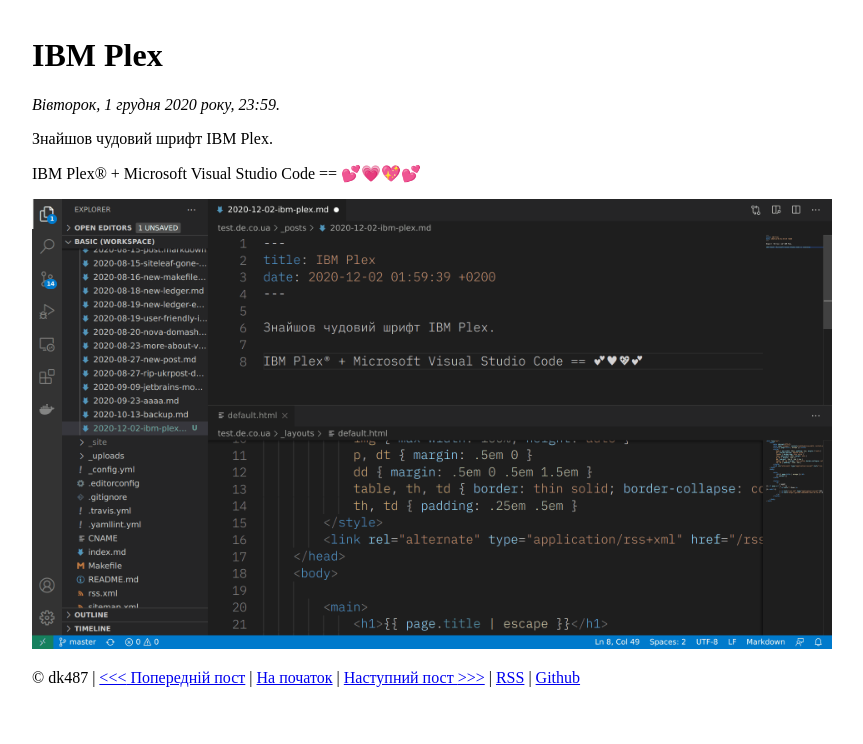
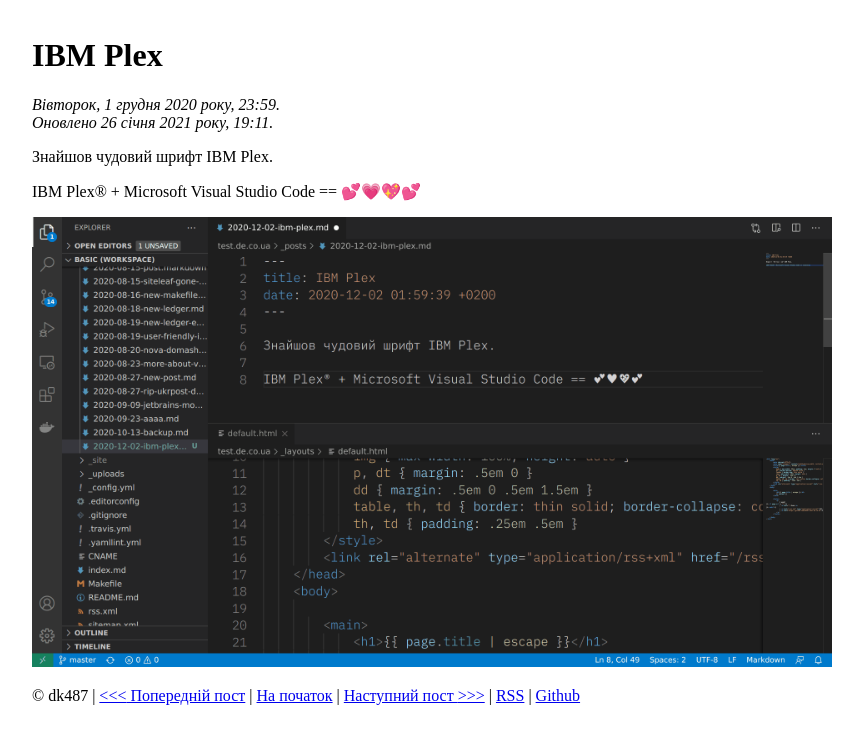
Before and after one commit to dk487/test.de.co.ua, a Jekyll site: the page built from _posts/2020/2020-12-02-ibm-plex.md, in a window 1280 px wide. Shown: the top 744 px of the page, without its empty margins (208-1071 px from the left). Built offline with Jekyll 4.4.1, drawn with Linux system fonts in a browser that asks for light colours.

Commit message:
Show post mtime

```diff
--- /dev/null
+++ b/_includes/ua_date.html
@@ -0,0 +1,19 @@
+{{- include.date | date: '%e' -}}
+
+{%- assign _m = include.date | date: '%m' -%}
+{%- if _m == '01' %} січня {% endif %}
+{%- if _m == '02' %} лютого {% endif %}
+{%- if _m == '03' %} березня {% endif %}
+{%- if _m == '04' %} квітня {% endif %}
+{%- if _m == '05' %} травня {% endif %}
+{%- if _m == '06' %} червня {% endif %}
+{%- if _m == '07' %} липня {% endif %}
+{%- if _m == '08' %} серпня {% endif %}
+{%- if _m == '09' %} вересня {% endif %}
+{%- if _m == '10' %} жовтня {% endif %}
+{%- if _m == '11' %} листопада {% endif %}
+{%- if _m == '12' %} грудня {% endif %}
+
+{{- include.date | date: '%Y' }} року,
+
+{{- include.date | date: ' %H:%M' -}}
--- a/_layouts/post.html
+++ b/_layouts/post.html
@@ -13,37 +13,35 @@
   <em>
     <time datetime="{{ page.date | date: '%Y-%m-%dT%H:%M:%S%:z' }}" itemprop="datePublished">
 {%- if page.lang %}
-      {{ page.date | date: '%Y-%m-%d %H:%M' }}
-{%- else %}
-      {% assign _w = page.date | date: '%u' -%}
-      {%- if _w == '1' %}Понеділок, {% endif -%}
-      {%- if _w == '2' %}Вівторок, {% endif -%}
-      {%- if _w == '3' %}Середа, {% endif -%}
-      {%- if _w == '4' %}Четвер, {% endif -%}
-      {%- if _w == '5' %}П'ятниця, {% endif -%}
-      {%- if _w == '6' %}Субота, {% endif -%}
-      {%- if _w == '7' %}Неділя, {% endif -%}
-
-      {{ page.date | date: '%e' }}
-
-      {%- assign _m = page.date | date: '%m' -%}
-      {%- if _m == '01' %} січня {% endif %}
-      {%- if _m == '02' %} лютого {% endif %}
-      {%- if _m == '03' %} березня {% endif %}
-      {%- if _m == '04' %} квітня {% endif %}
-      {%- if _m == '05' %} травня {% endif %}
-      {%- if _m == '06' %} червня {% endif %}
-      {%- if _m == '07' %} липня {% endif %}
-      {%- if _m == '08' %} серпня {% endif %}
-      {%- if _m == '09' %} вересня {% endif %}
-      {%- if _m == '10' %} жовтня {% endif %}
-      {%- if _m == '11' %} листопада {% endif %}
-      {%- if _m == '12' %} грудня {% endif %}
-
-      {{- page.date | date: '%Y' }} року,
-      {{- page.date | date: ' %H:%M' }}.
+      {{ page.date | date: '%Y-%m-%d %H:%M' }}.
+{%- else -%}
+{%-   capture _dow -%}
+{%      include ua_dow.html date=page.date -%}
+{%-   endcapture -%}
+{%-   capture _date -%}
+{%-     include ua_date.html date=page.date -%}
+{%-   endcapture %}
+      {{ _dow | strip }}, {{ _date | strip }}.
 {%- endif %}
     </time>
+{%- if page.mtime -%}
+{%-   assign _t1 = page.date | date: '%s' -%}
+{%-   assign _t2 = page.mtime | date: '%s' -%}
+{%-   assign _dt = _t2 | minus: _t1 -%}
+{%-   if _dt > 3600 %}
+    <br>
+    <time datetime="{{ page.mtime | date: '%Y-%m-%dT%H:%M:%S%:z' }}" itemprop="dateModified">
+{%-     if page.lang %}
+      <span lang="en">Updated</span> {{ page.mtime | date: '%Y-%m-%d %H:%M' }}.
+{%-     else -%}
+{%-       capture _date %}
+{%          include ua_date.html date=page.mtime -%}
+{%        endcapture %}
+      Оновлено {{ _date | strip }}.
+{%-     endif %}
+    </time>
+{%-   endif %}
+{%- endif %}
   </em>
 </p>
 
```
Also changed, not shown: _includes/ua_dow.html (added, +8 -0 lines).
